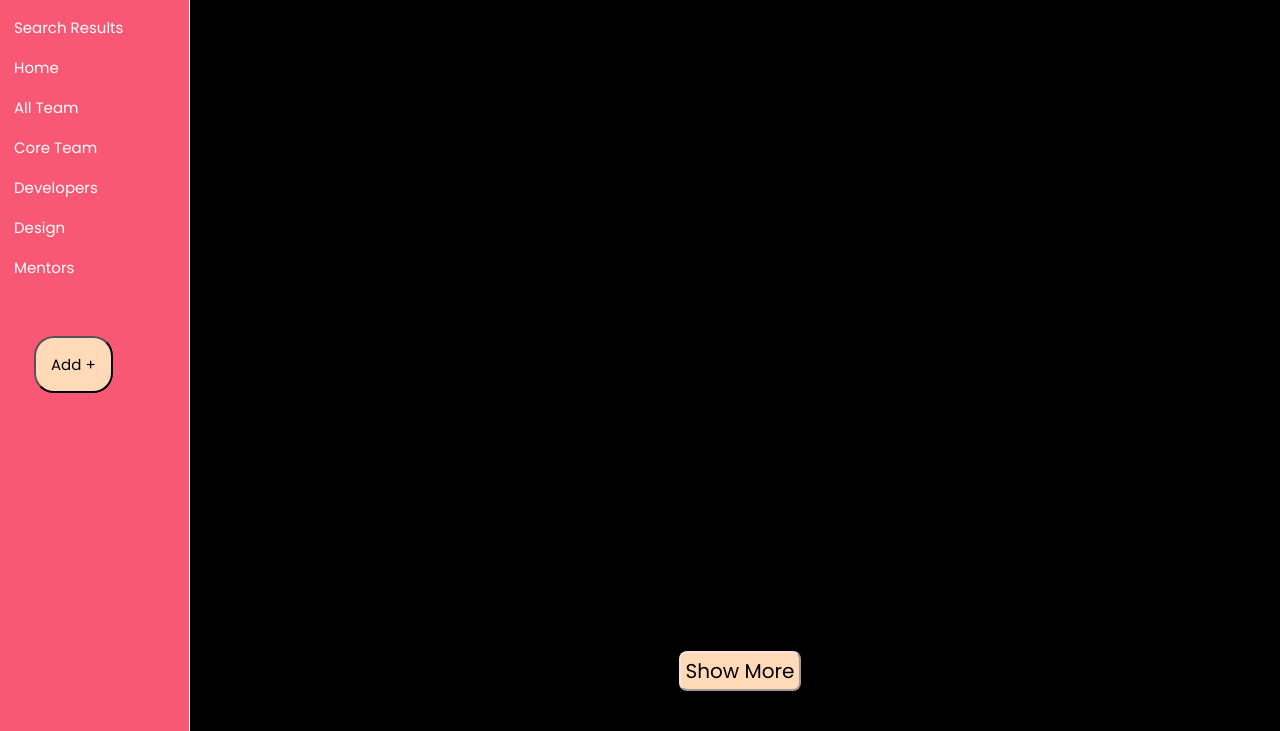
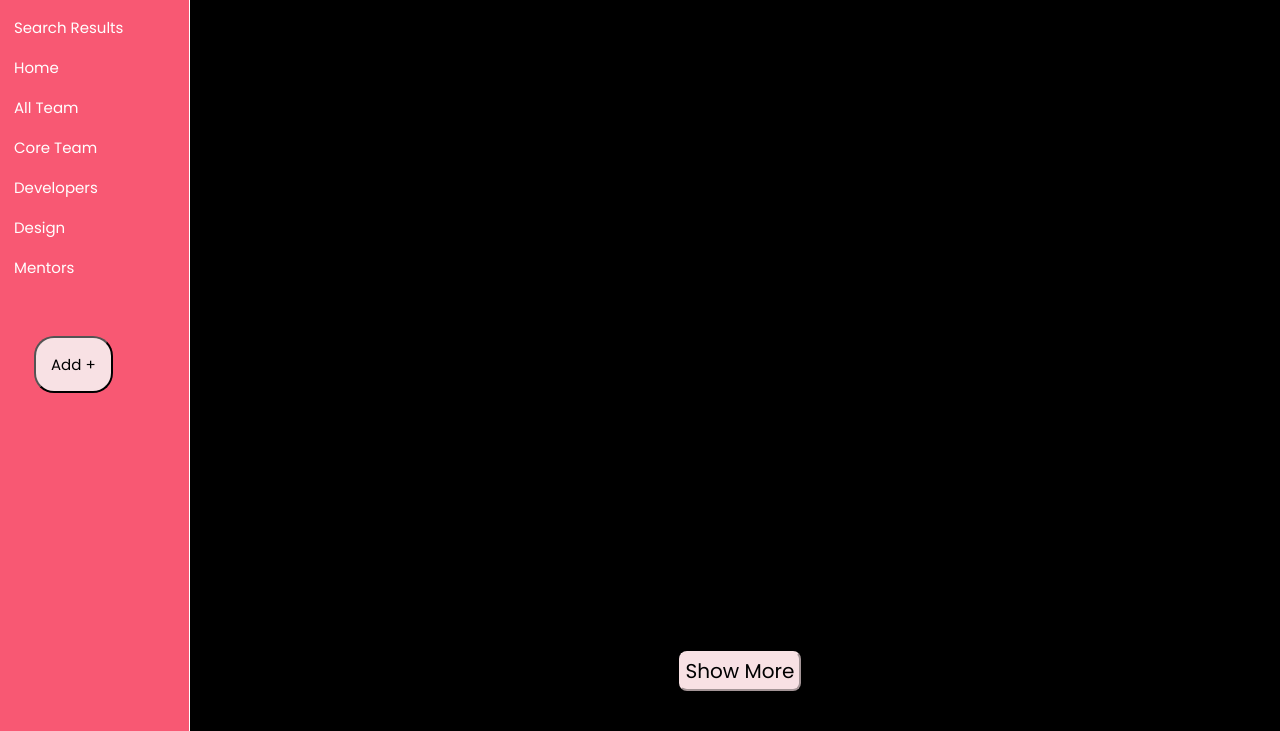
Before and after one commit to shivanshhhhh/SWC_movielisting, a plain HTML site: page index.html in a window 1280 px wide. Both pictures are taken after a click on the element 854 px from the left and 31 px from the top of the page. Shown: the part 69-800 px from the top of the page. Drawn offline with Linux system fonts and the light colour scheme; no server answers.

Commit message:
style.css

```diff
--- a/style.css
+++ b/style.css
@@ -337,14 +337,14 @@ ul.active{
     background-color: black;
 }
 #add-btn.active{
-    background-color: peachpuff;
+    background-color: rgb(248, 225, 228);
     color:black;
 }
 .button.active{
     background-color: black;
 }
 #showMore.active{
-    background: peachpuff;
+    background: rgb(248, 225, 228);
     /* color: rgb(50, 50, 50); */
     color: black;
     /* border: none; */
```
